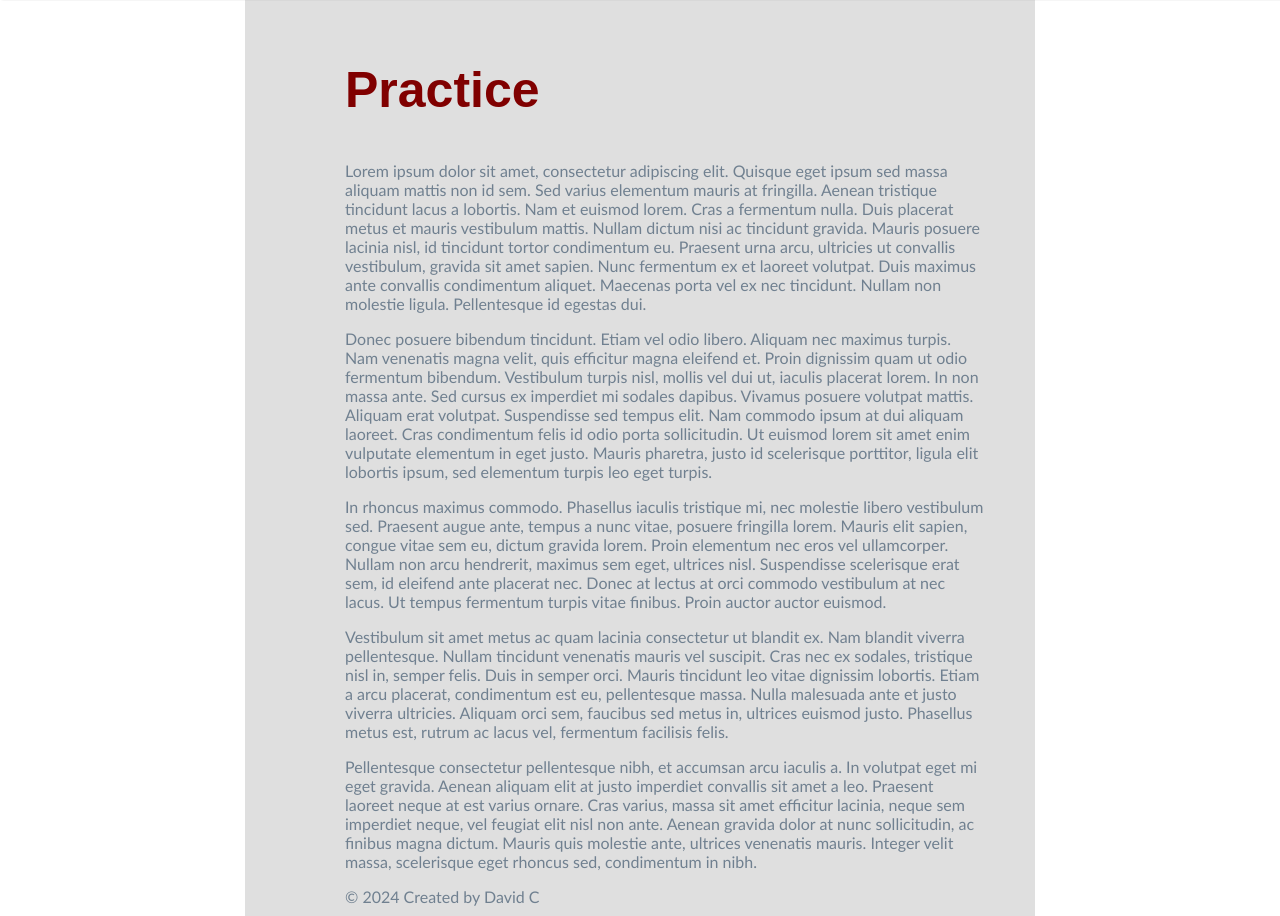
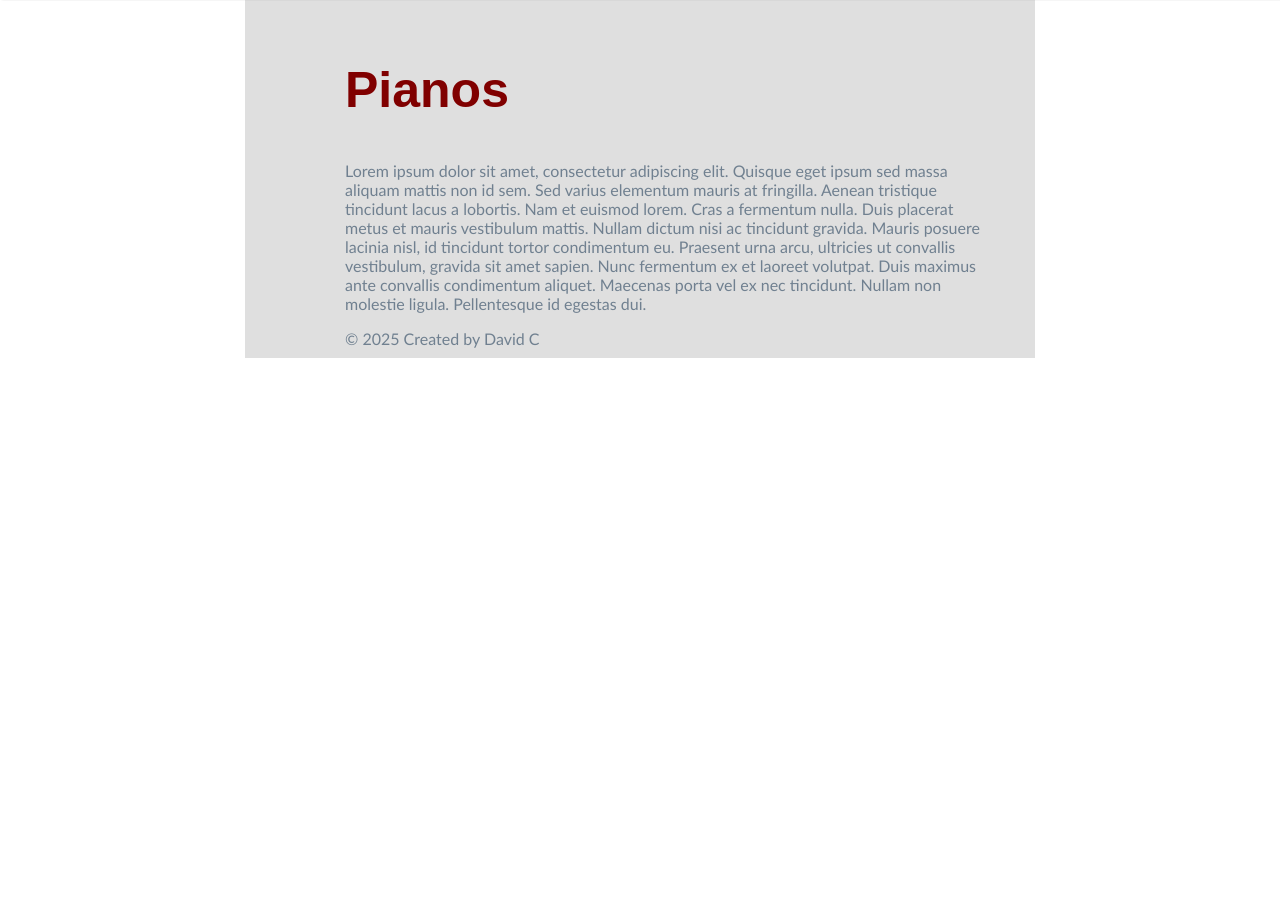
Before and after one commit to dcoopersmith/jazz-piano-per06-2024-25, a plain HTML site: page pianos.html in a window 1280 px wide. Shown: the part 29-945 px from the top of the page. After the commit the page ends 800 px from the top, so only its background shows below. Drawn offline with Linux system fonts and the light colour scheme.

```diff
--- a/pianos.html
+++ b/pianos.html
@@ -1,7 +1,7 @@
 <!DOCTYPE html>
 <html>
     <head>
-        <title>Practice</title>
+        <title>Pianos</title>
         <link rel="stylesheet" href="styles.css">
     </head>
     <body>
@@ -17,20 +17,13 @@
 
 
         <section>
-            <h1>Practice</h1>
+            <h1>Pianos</h1>
             <p>Lorem ipsum dolor sit amet, consectetur adipiscing elit. Quisque eget ipsum sed massa aliquam mattis non id sem. Sed varius elementum mauris at fringilla. Aenean tristique tincidunt lacus a lobortis. Nam et euismod lorem. Cras a fermentum nulla. Duis placerat metus et mauris vestibulum mattis. Nullam dictum nisi ac tincidunt gravida. Mauris posuere lacinia nisl, id tincidunt tortor condimentum eu. Praesent urna arcu, ultricies ut convallis vestibulum, gravida sit amet sapien. Nunc fermentum ex et laoreet volutpat. Duis maximus ante convallis condimentum aliquet. Maecenas porta vel ex nec tincidunt. Nullam non molestie ligula. Pellentesque id egestas dui.</p>
 
-            <p>Donec posuere bibendum tincidunt. Etiam vel odio libero. Aliquam nec maximus turpis. Nam venenatis magna velit, quis efficitur magna eleifend et. Proin dignissim quam ut odio fermentum bibendum. Vestibulum turpis nisl, mollis vel dui ut, iaculis placerat lorem. In non massa ante. Sed cursus ex imperdiet mi sodales dapibus. Vivamus posuere volutpat mattis. Aliquam erat volutpat. Suspendisse sed tempus elit. Nam commodo ipsum at dui aliquam laoreet. Cras condimentum felis id odio porta sollicitudin. Ut euismod lorem sit amet enim vulputate elementum in eget justo. Mauris pharetra, justo id scelerisque porttitor, ligula elit lobortis ipsum, sed elementum turpis leo eget turpis.</p>
-
-            <p>In rhoncus maximus commodo. Phasellus iaculis tristique mi, nec molestie libero vestibulum sed. Praesent augue ante, tempus a nunc vitae, posuere fringilla lorem. Mauris elit sapien, congue vitae sem eu, dictum gravida lorem. Proin elementum nec eros vel ullamcorper. Nullam non arcu hendrerit, maximus sem eget, ultrices nisl. Suspendisse scelerisque erat sem, id eleifend ante placerat nec. Donec at lectus at orci commodo vestibulum at nec lacus. Ut tempus fermentum turpis vitae finibus. Proin auctor auctor euismod.</p>
-
-            <p>Vestibulum sit amet metus ac quam lacinia consectetur ut blandit ex. Nam blandit viverra pellentesque. Nullam tincidunt venenatis mauris vel suscipit. Cras nec ex sodales, tristique nisl in, semper felis. Duis in semper orci. Mauris tincidunt leo vitae dignissim lobortis. Etiam a arcu placerat, condimentum est eu, pellentesque massa. Nulla malesuada ante et justo viverra ultricies. Aliquam orci sem, faucibus sed metus in, ultrices euismod justo. Phasellus metus est, rutrum ac lacus vel, fermentum facilisis felis.</p>
-
-            <p>Pellentesque consectetur pellentesque nibh, et accumsan arcu iaculis a. In volutpat eget mi eget gravida. Aenean aliquam elit at justo imperdiet convallis sit amet a leo. Praesent laoreet neque at est varius ornare. Cras varius, massa sit amet efficitur lacinia, neque sem imperdiet neque, vel feugiat elit nisl non ante. Aenean gravida dolor at nunc sollicitudin, ac finibus magna dictum. Mauris quis molestie ante, ultrices venenatis mauris. Integer velit massa, scelerisque eget rhoncus sed, condimentum in nibh. </p>
 
         </section>
 
-        <footer> &copy; 2024 Created by David C </footer>
+        <footer> &copy; 2025 Created by David C </footer>
 
     </body>
 </html>
```
Also changed, not shown: genres.html (+1 -1 lines), index.html (+9 -3 lines), quiz.html (+1 -1 lines), images/jesus_molina.jpg (added).
